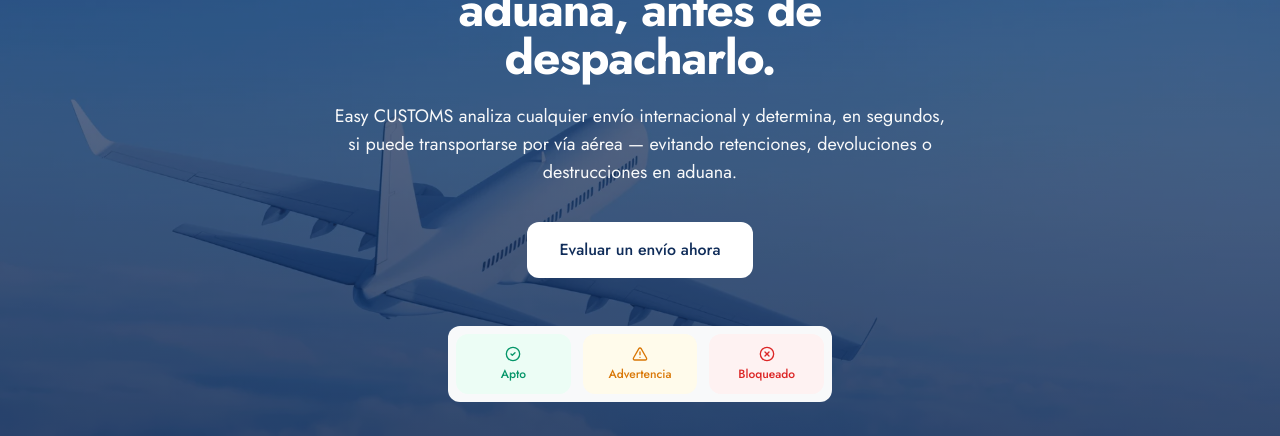
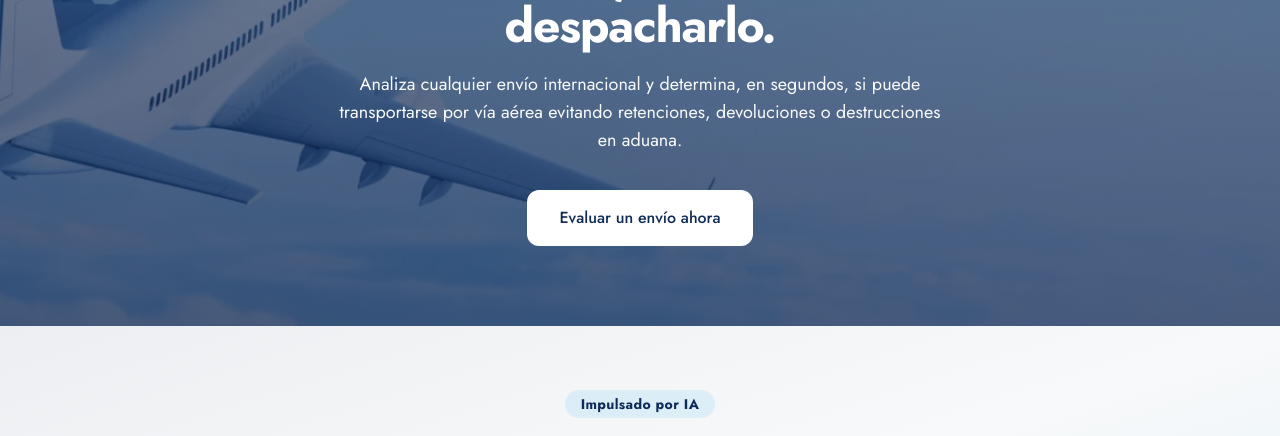
Before and after one commit to Lecho67/BorderCheck-AI_Frontend, a React (Vite) app in the folder frontend/: page / in a window 1280 px wide. Shown: the part 311-747 px from the top of the page. Built offline with nearby package versions, Linux system fonts and the light colour scheme; no server answers.

Commit message:
Hero update

```diff
--- a/frontend/src/pages/Pitch.tsx
+++ b/frontend/src/pages/Pitch.tsx
@@ -107,10 +107,10 @@
         {/* Velo cobalto: el avión (más visible arriba, donde el velo es tenue)
             da presencia de marca; el velo se refuerza hacia el centro/abajo
             para la legibilidad del texto claro. */}
-        <div className="absolute inset-0 -z-10 bg-gradient-to-b from-cobalt/45 via-cobalt/62 to-cobalt/85" />
+        <div className="absolute inset-0 -z-10 bg-gradient-to-b from-cobalt/45 via-cobalt/62 to-cobalt/70" />
         <div className="absolute inset-0 -z-10 bg-cobalt/20" />
 
-        <div className="max-w-2xl mx-auto px-6 pt-28 pb-20 sm:pt-32 sm:pb-24 text-center">
+        <div className="max-w-2xl mx-auto px-6 pt-14 pb-28 sm:pt-24 sm:pb-20 text-center">
           <span className="inline-flex items-center gap-2 px-4 py-1.5 rounded-full bg-white/10 ring-1 ring-white/25 text-white text-xs font-medium mb-6">
             <span className="w-1.5 h-1.5 rounded-full bg-cian"></span>
             Validación de IA aplicada a reglas de negocio críticas
@@ -119,8 +119,8 @@
             Sabe si tu envío pasará la aduana, antes de despacharlo.
           </h1>
           <p className="text-lg text-papel mb-9">
-            Easy CUSTOMS analiza cualquier envío internacional y determina, en segundos, si puede
-            transportarse por vía aérea — evitando retenciones, devoluciones o destrucciones en aduana.
+            Analiza cualquier envío internacional y determina, en segundos, si puede
+            transportarse por vía aérea evitando retenciones, devoluciones o destrucciones en aduana.
           </p>
           <Link
             to="/consulta/nueva"
@@ -129,7 +129,7 @@
             Evaluar un envío ahora
           </Link>
 
-          <div className="flex justify-center gap-3 max-w-sm mx-auto mt-12 p-2 rounded-xl bg-papel">
+          {/* <div className="flex justify-center gap-3 max-w-sm mx-auto mt-12 p-2 rounded-xl bg-papel">
             <div className="flex-1 py-3 rounded-xl bg-verdict-green-bg text-verdict-green-text text-xs font-medium flex flex-col items-center gap-1">
               <CheckCircle2 className="w-4 h-4" /> Apto
             </div>
@@ -139,7 +139,7 @@
             <div className="flex-1 py-3 rounded-xl bg-verdict-red-bg text-verdict-red-text text-xs font-medium flex flex-col items-center gap-1">
               <XCircle className="w-4 h-4" /> Bloqueado
             </div>
-          </div>
+          </div> */}
         </div>
       </header>
       {/* CTA hacia Herramientas Interactivas */}
```
Also changed, not shown: frontend/public/images/hero - copia.webp (added), frontend/public/images/hero.webp.
